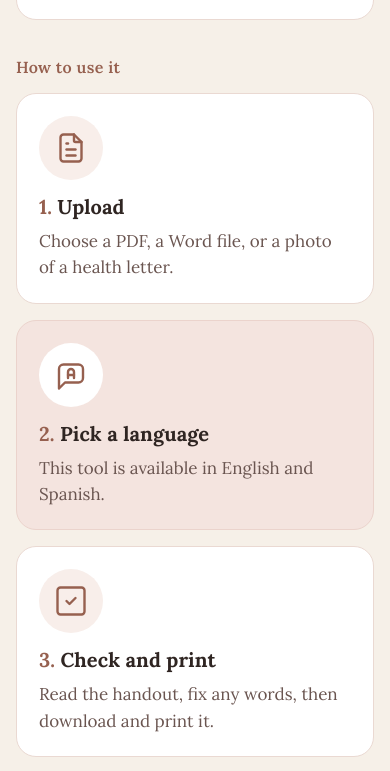
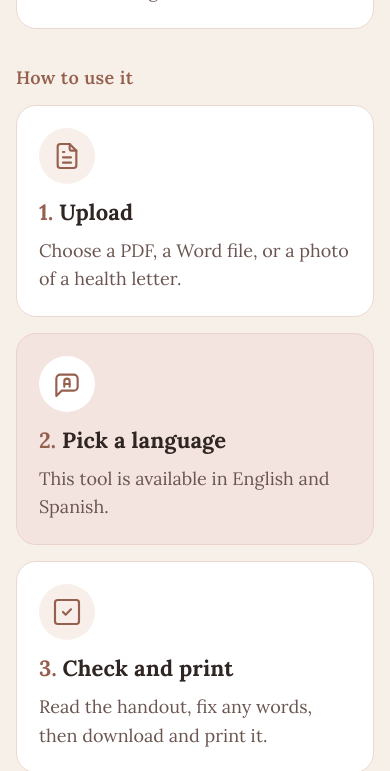
Before and after one commit to SabrinaGrewalRequena/aphasia-friendly-docs, a plain HTML site: page frontend/aphasia_handout_maker.html in a window 390 px wide. Shown: the part 1229-2000 px from the top of the page. Drawn offline with nearby package versions, Linux system fonts and the light colour scheme.

Commit message:
Prototype v23: Home sections share one size
Co-Authored-By: Claude Opus 5.5 <noreply@anthropic.com>
Claude-Session: https://claude.ai/code/session_01Hw1VZRnPyzVUG9nGErKJfC

```diff
--- a/frontend/aphasia_handout_maker.html
+++ b/frontend/aphasia_handout_maker.html
@@ -268,12 +268,25 @@ body { font-size: 18px; }
 .hero h1, .page h2.h, .card h3, .drop h1 { font-weight: 700; }
 .feat h3, .brand { font-weight: 600; }
 .tab, button, .filebtn { font-weight: 500; }
-/* "What is aphasia?" a little larger than the other cards */
+/* Home sections all share one size: 24px headings, 20px text (matches "What is aphasia?") */
 .aph { padding: 28px; gap: 22px; grid-template-columns: 72px minmax(0, 1fr); }
-.aph .icon { width: 72px; height: 72px; padding: 16px; }
-.aph h3 { font-size: 24px; margin-bottom: 10px; }
-.aph p { font-size: 20px; line-height: 1.6; }
-@media (max-width: 760px) { .aph { padding: 22px; grid-template-columns: 56px minmax(0, 1fr); gap: 16px; } .aph .icon { width: 56px; height: 56px; padding: 12px; } .aph h3 { font-size: 22px; } .aph p { font-size: 18px; } }
+.aph .icon, .step .icon { width: 72px; height: 72px; padding: 16px; }
+.step { padding: 28px; }
+.aph h3, .step h3, .page h2.h { font-size: 24px; line-height: 1.3; margin-bottom: 10px; }
+.aph p, .step p, .note p { font-size: 20px; line-height: 1.6; }
+.eyebrow { font-size: 20px; margin-bottom: 12px; }
+.feat { grid-template-columns: 56px minmax(0, 1fr); }
+.feat .icon { width: 56px; height: 56px; padding: 13px; }
+.feat h3 { font-size: 21px; }
+.note { padding: 22px 26px; }
+@media (max-width: 760px) {
+  .aph, .step { padding: 22px; }
+  .aph { grid-template-columns: 56px minmax(0, 1fr); gap: 16px; }
+  .aph .icon, .step .icon { width: 56px; height: 56px; padding: 12px; }
+  .aph h3, .step h3, .page h2.h { font-size: 22px; }
+  .aph p, .step p, .note p { font-size: 18px; }
+  .eyebrow { font-size: 18px; }
+}
 </style>
 
 <svg width="0" height="0" style="position:absolute" aria-hidden="true"><filter id="paint" x="-50%" y="-50%" width="200%" height="200%"><feTurbulence type="fractalNoise" baseFrequency="0.018" numOctaves="3" seed="4"/><feDisplacementMap in="SourceGraphic" scale="18"/></filter></svg>
```
Also changed, not shown: frontend/template.html (+18 -5 lines), web/index.html (+18 -5 lines).
